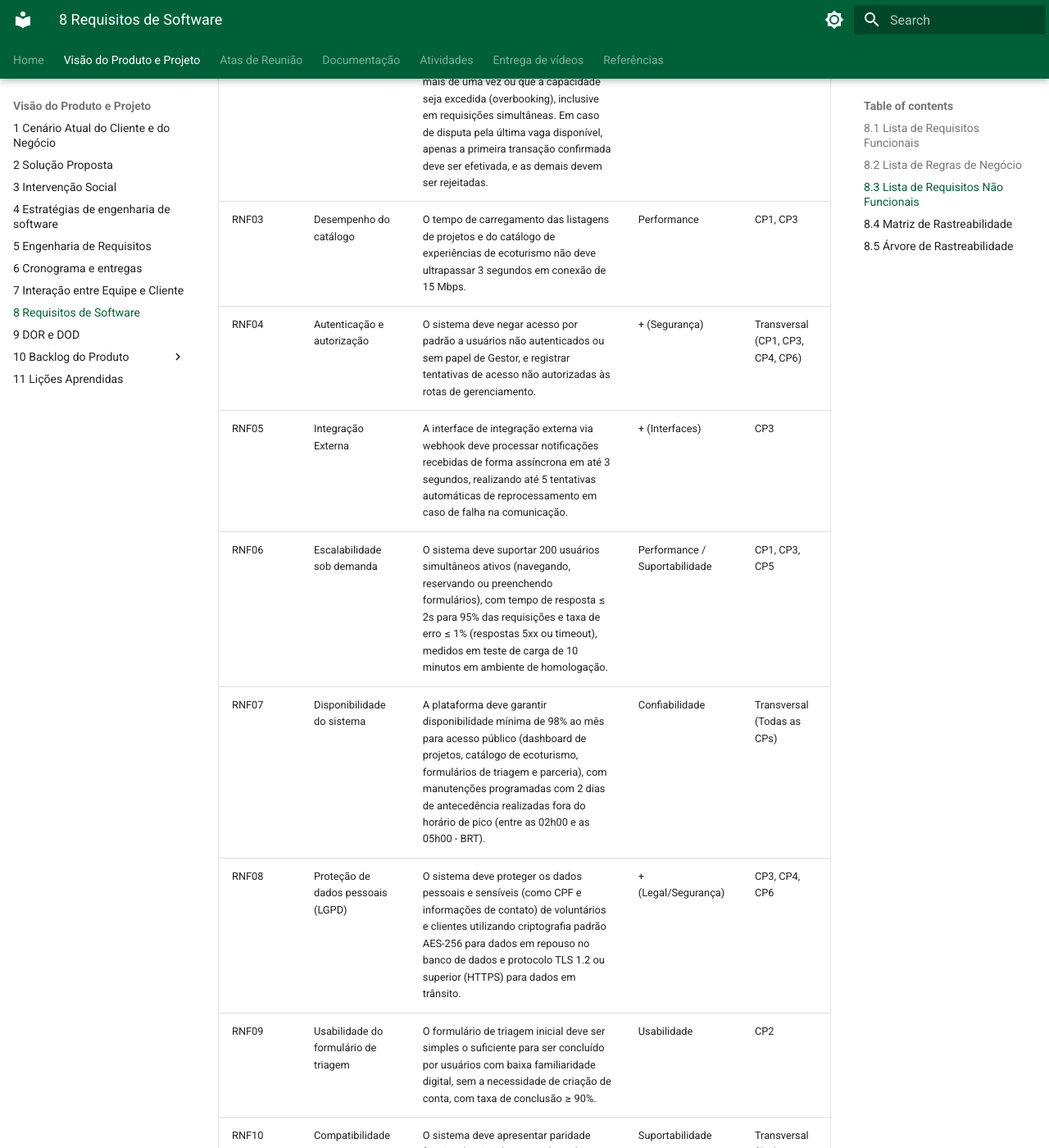
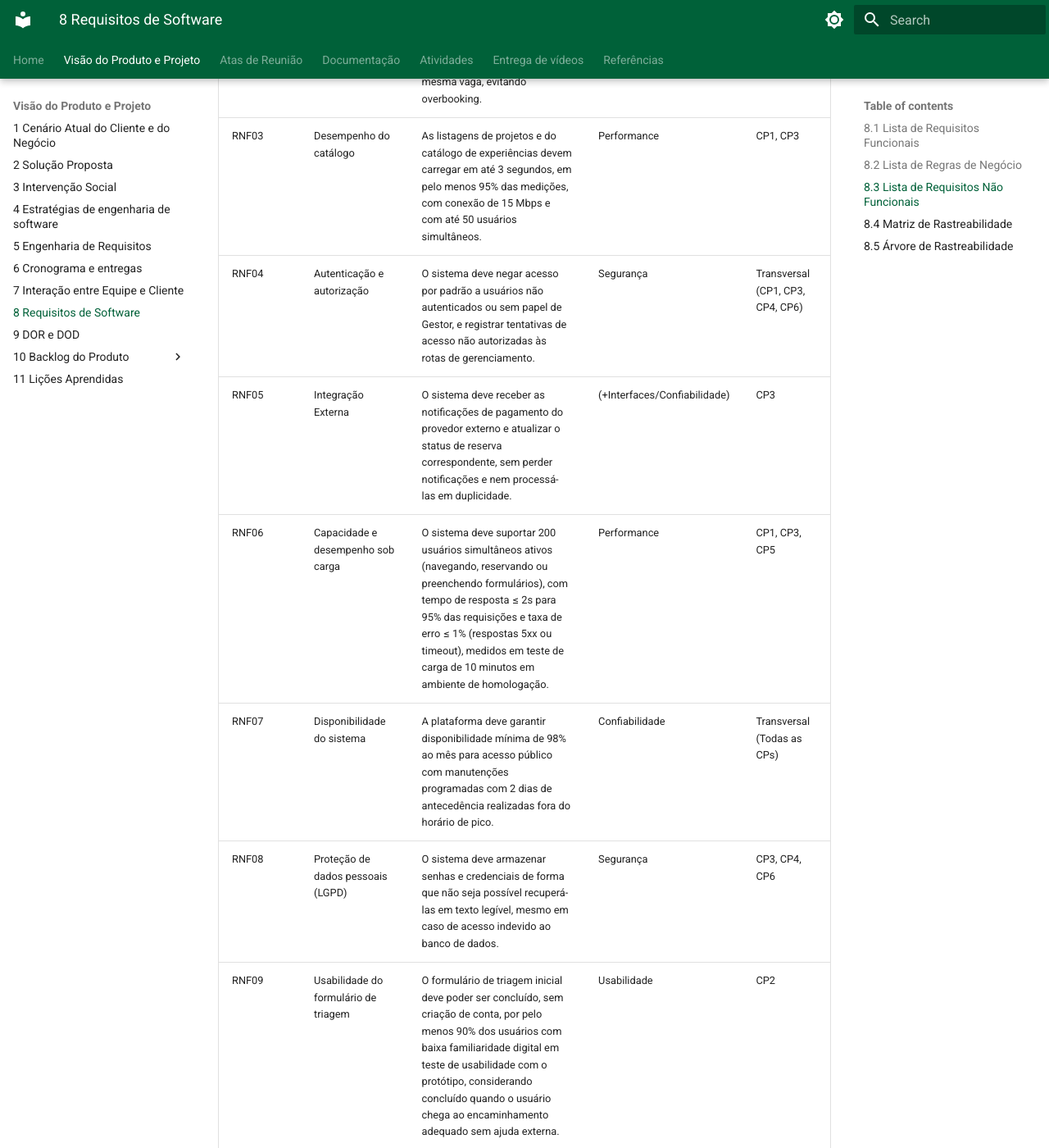
Before and after one commit to mdsreq-fga-unb/REQ-2026.2-T01-IBRADA-NET, an MkDocs documentation site: the page built from docs/documento-visao/8_requisitos.md, in a window 1280 px wide and 1400 px high, scrolled down 4146 px. Shown: the whole window at 82% size. Built offline with MkDocs 1.6.1 and Material for MkDocs 9.7.7, drawn with Linux system fonts in a browser that asks for light colours; some of the changed text lies outside the part shown.

Commit message:
fix: Requisitos não funcionais

```diff
--- a/docs/documento-visao/8_requisitos.md
+++ b/docs/documento-visao/8_requisitos.md
@@ -59,15 +59,15 @@ A classificação desses requisitos e a apuração da declaração se econtra na
 
 | ID | Nome | Descrição | Classificação URPS+ | Relação |
 | --- | --- | --- | --- | --- |
-| RNF01 | Responsividade da interface | A interface do sistema deve se adaptar a smartphones (320px-480px), tablets (481px-1024px) e desktops (acima de 1024px), sem quebra de layout ou sobreposição nos três breakpoints definidos. | Usabilidade | Transversal (Todas as CPs) |
-| RNF02 | Integridade transacional | O sistema deve garantir a integridade das reservas de ecoturismo, impedindo que uma mesma vaga seja reservada mais de uma vez ou que a capacidade seja excedida (overbooking), inclusive em requisições simultâneas. Em caso de disputa pela última vaga disponível, apenas a primeira transação confirmada deve ser efetivada, e as demais devem ser rejeitadas. | Confiabilidade | CP3 |
-| RNF03 | Desempenho do catálogo | O tempo de carregamento das listagens de projetos e do catálogo de experiências de ecoturismo não deve ultrapassar 3 segundos em conexão de 15 Mbps. | Performance | CP1, CP3 |
-| RNF04 | Autenticação e autorização | O sistema deve negar acesso por padrão a usuários não autenticados ou sem papel de Gestor, e registrar tentativas de acesso não autorizadas às rotas de gerenciamento. | + (Segurança) | Transversal (CP1, CP3, CP4, CP6) |
-| RNF05 | Integração Externa | A interface de integração externa via webhook deve processar notificações recebidas de forma assíncrona em até 3 segundos, realizando até 5 tentativas automáticas de reprocessamento em caso de falha na comunicação. | + (Interfaces) | CP3 |
-| RNF06 | Escalabilidade sob demanda | O sistema deve suportar 200 usuários simultâneos ativos (navegando, reservando ou preenchendo formulários), com tempo de resposta ≤ 2s para 95% das requisições e taxa de erro ≤ 1% (respostas 5xx ou timeout), medidos em teste de carga de 10 minutos em ambiente de homologação. | Performance / Suportabilidade | CP1, CP3, CP5 |
-| RNF07 | Disponibilidade do sistema | A plataforma deve garantir disponibilidade mínima de 98% ao mês para acesso público (dashboard de projetos, catálogo de ecoturismo, formulários de triagem e parceria), com manutenções programadas com 2 dias de antecedência realizadas fora do horário de pico (entre as 02h00 e as 05h00 - BRT). | Confiabilidade | Transversal (Todas as CPs) |
-| RNF08 | Proteção de dados pessoais (LGPD) | O sistema deve proteger os dados pessoais e sensíveis (como CPF e informações de contato) de voluntários e clientes utilizando criptografia padrão AES-256 para dados em repouso no banco de dados e protocolo TLS 1.2 ou superior (HTTPS) para dados em trânsito. | + (Legal/Segurança) | CP3, CP4, CP6 |
-| RNF09 | Usabilidade do formulário de triagem | O formulário de triagem inicial deve ser simples o suficiente para ser concluído por usuários com baixa familiaridade digital, sem a necessidade de criação de conta, com taxa de conclusão ≥ 90%. | Usabilidade | CP2 |
+| RNF01 | Responsividade da interface | A interface do sistema deve preservar a usabilidade e adaptar os componentes visuais para resoluções de desktops, laptops, tablets e dispositivos móveis (smartphones). | Usabilidade | Transversal (Todas as CPs) |
+| RNF02 | Integridade transacional |O sistema deve garantir transações ACID e impedir reservas concorrentes para a mesma vaga, evitando overbooking.| Confiabilidade | CP3 |
+| RNF03 | Desempenho do catálogo | As listagens de projetos e do catálogo de experiências devem carregar em até 3 segundos, em pelo menos 95% das medições, com conexão de 15 Mbps e com até 50 usuários simultâneos.| Performance | CP1, CP3 |
+| RNF04 | Autenticação e autorização | O sistema deve negar acesso por padrão a usuários não autenticados ou sem papel de Gestor, e registrar tentativas de acesso não autorizadas às rotas de gerenciamento. | Segurança | Transversal (CP1, CP3, CP4, CP6) |
+| RNF05 | Integração Externa | O sistema deve receber as notificações de pagamento do provedor externo e atualizar o status de reserva correspondente, sem perder notificações e nem processá-las em duplicidade. |(+Interfaces/Confiabilidade)| CP3 |
+| RNF06 | Capacidade e desempenho sob carga | O sistema deve suportar 200 usuários simultâneos ativos (navegando, reservando ou preenchendo formulários), com tempo de resposta ≤ 2s para 95% das requisições e taxa de erro ≤ 1% (respostas 5xx ou timeout), medidos em teste de carga de 10 minutos em ambiente de homologação. | Performance | CP1, CP3, CP5 |
+| RNF07 | Disponibilidade do sistema | A plataforma deve garantir disponibilidade mínima de 98% ao mês para acesso público com manutenções programadas com 2 dias de antecedência realizadas fora do horário de pico. | Confiabilidade | Transversal (Todas as CPs) |
+| RNF08 | Proteção de dados pessoais (LGPD) |O sistema deve armazenar senhas e credenciais de forma que não seja possível recuperá-las em texto legível, mesmo em caso de acesso indevido ao banco de dados.| Segurança |CP3, CP4, CP6 |
+| RNF09 | Usabilidade do formulário de triagem | O formulário de triagem inicial deve poder ser concluído, sem criação de conta, por pelo menos 90% dos usuários com baixa familiaridade digital em teste de usabilidade com o protótipo, considerando concluído quando o usuário chega ao encaminhamento adequado sem ajuda externa. | Usabilidade | CP2 |
 | RNF10 | Compatibilidade entre navegadores | O sistema deve apresentar paridade funcional e visual, sem quebras de layout, nas duas últimas versões estáveis do Chrome, Firefox, Safari e Edge. | Suportabilidade | Transversal (Todas as CPs) |
 
 ## 8.4 Matriz de Rastreabilidade
```
